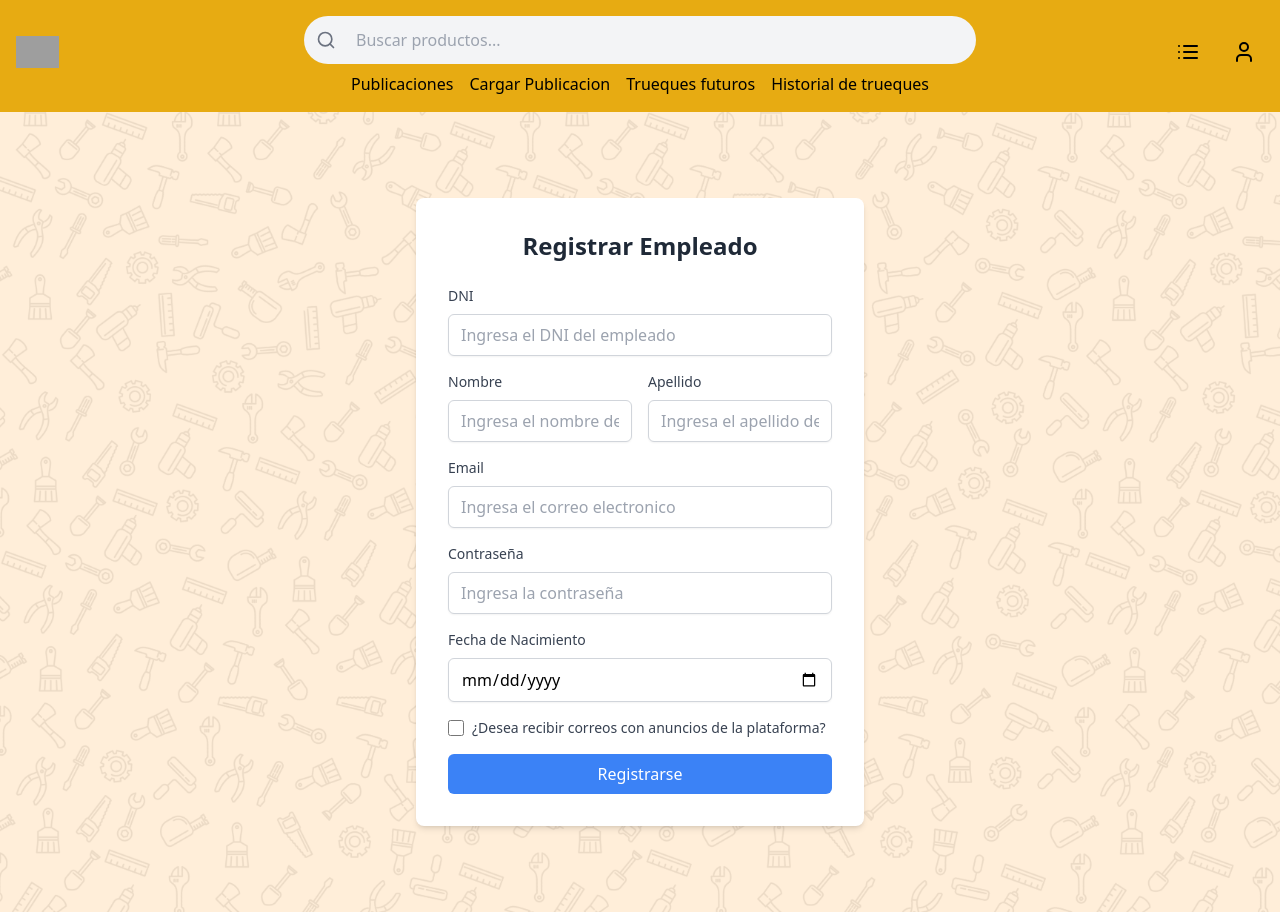
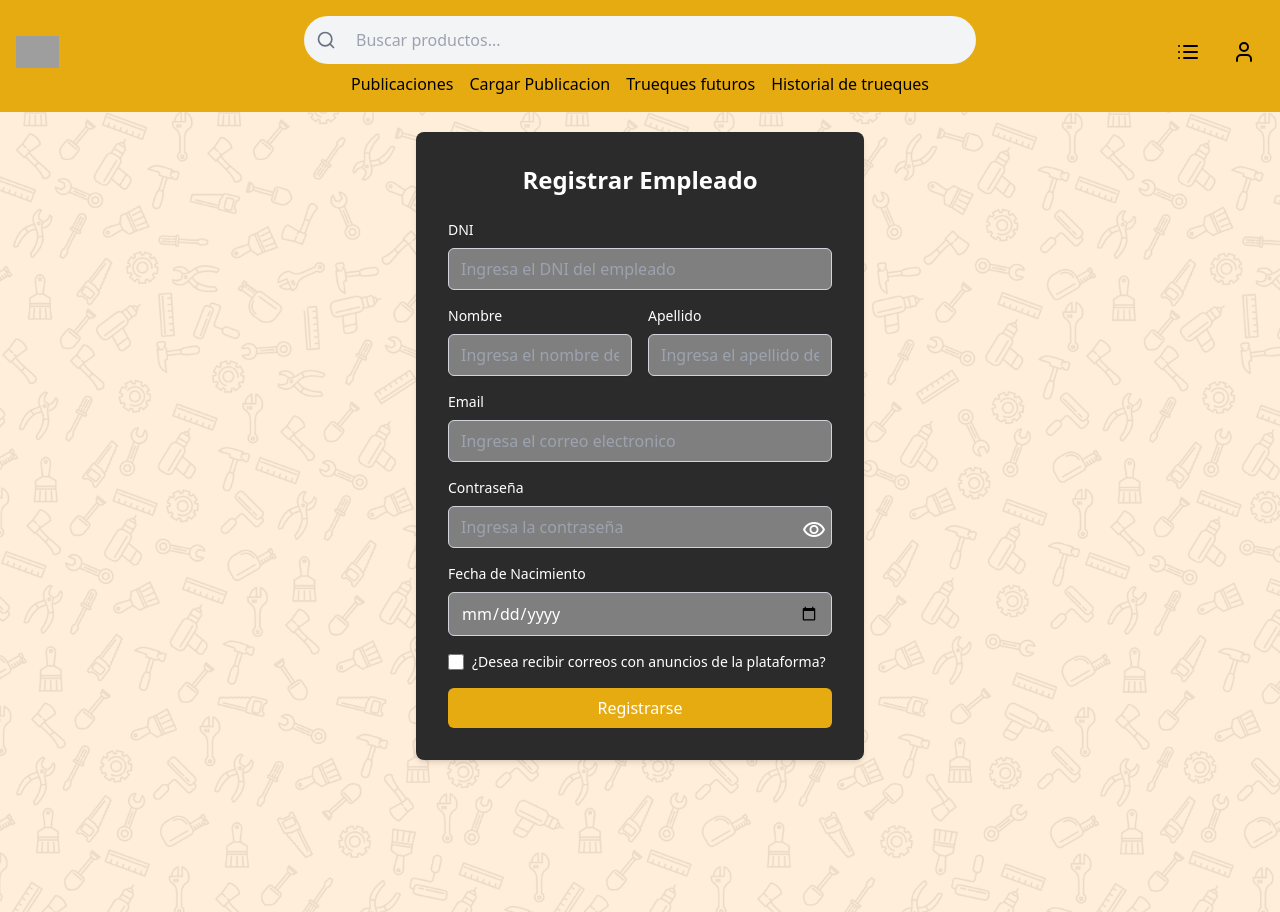
Before and after one commit to ImportFromCBastian/fedeteria-front, a React (Vite) app: page /registrar/empleado in a window 1280 px wide. Built offline with nearby package versions, Linux system fonts and the light colour scheme; grey boxes are pictures that could not be loaded.

Commit message:
cargando cosas

```diff
--- a/src/components/Sucursal/RegistrarSucursalForm.jsx
+++ b/src/components/Sucursal/RegistrarSucursalForm.jsx
@@ -13,11 +13,9 @@ export const RegistrarSucursalForm = () => {
   const { handleChange, handleSubmit } = useHandlerSucursal(credentials, setCredentials)
 
   return (
-    <div className="flex h-screen items-center justify-center bg-gray-100 dark:bg-gray-900">
-      <div className="mx-4 w-full max-w-md rounded-lg bg-white p-8 shadow-md sm:mx-0 dark:bg-gray-800">
-        <h2 className="mb-6 text-center text-2xl font-bold text-gray-800 dark:text-gray-100">
-          Registrar nueva sucursal
-        </h2>
+    <div className="flex items-center justify-center">
+      <div className="my-5 w-full max-w-[48rem] rounded-lg bg-white p-8 shadow-md ">
+        <h2 className="text-center text-2xl font-bold text-gray-800">Registrar nueva sucursal</h2>
         <Toaster
           visibleToasts={8}
           expand="true"
--- a/src/components/user/worker/RegisterWorkerForm.jsx
+++ b/src/components/user/worker/RegisterWorkerForm.jsx
@@ -18,9 +18,11 @@ export const RegisterWorkerForm = () => {
     useHandler(credentials, setCredentials, showPassword, setShowPassword, 'worker')
 
   return (
-    <div className="flex h-screen items-center justify-center  ">
-      <div className="mx-4 w-full max-w-md rounded-lg bg-white p-8 shadow-md sm:mx-0 ">
-        <h2 className="mb-6 text-center text-2xl font-bold text-gray-800 ">Registrar Empleado</h2>
+    <div className="flex items-center justify-center">
+      <div className="mx-4 my-5 w-full max-w-md rounded-lg bg-fede-secundary p-8 shadow-md sm:mx-0">
+        <h2 className="mb-6 text-center text-2xl font-bold text-fede-texto-base">
+          Registrar Empleado
+        </h2>
         <Toaster
           visibleToasts={8}
           expand="true"
@@ -31,78 +33,86 @@ export const RegisterWorkerForm = () => {
         />
         <form className="space-y-4">
           <div>
-            <label htmlFor="dni" className="mb-2 block text-sm font-medium text-gray-700 ">
+            <label htmlFor="dni" className="mb-2 block text-sm font-medium text-fede-texto-base">
               DNI
             </label>
             <input
               name="dni"
               placeholder="Ingresa el DNI del empleado"
               onChange={handleChange}
-              className="w-full rounded-md border border-gray-300 px-3 py-2 shadow-sm [appearance:textfield] focus:border-blue-500 focus:outline-none focus:ring-2 focus:ring-blue-500    [&::-webkit-inner-spin-button]:appearance-none [&::-webkit-outer-spin-button]:appearance-none"
+              className="w-full rounded-md border border-gray-300 bg-fede-fondo-texto px-3 py-2 text-fede-texto-base shadow-sm [appearance:textfield] focus:border-fede-main focus:outline-none focus:ring-2 focus:ring-fede-main dark:border-gray-600 [&::-webkit-inner-spin-button]:appearance-none [&::-webkit-outer-spin-button]:appearance-none"
               type="number"
               autoComplete="off"
             />
           </div>
           <div className="grid grid-cols-2 gap-4">
             <div>
-              <label htmlFor="name" className="mb-2 block text-sm font-medium text-gray-700 ">
+              <label htmlFor="name" className="mb-2 block text-sm font-medium text-fede-texto-base">
                 Nombre
               </label>
               <input
                 name="name"
                 onChange={handleChange}
                 placeholder="Ingresa el nombre del empleado"
-                className="w-full rounded-md border border-gray-300 px-3 py-2 shadow-sm focus:border-blue-500 focus:outline-none focus:ring-2 focus:ring-blue-500   "
+                className="w-full rounded-md border border-gray-300 bg-fede-fondo-texto px-3 py-2 text-fede-texto-claro shadow-sm focus:border-fede-main focus:outline-none focus:ring-2 focus:ring-fede-main dark:border-gray-600"
                 type="text"
               />
             </div>
             <div>
-              <label htmlFor="lastName" className="mb-2 block text-sm font-medium text-gray-700 ">
+              <label
+                htmlFor="lastName"
+                className="mb-2 block text-sm font-medium text-fede-texto-base"
+              >
                 Apellido
               </label>
               <input
                 name="lastName"
                 onChange={handleChange}
                 placeholder="Ingresa el apellido del empleado"
-                className="w-full rounded-md border border-gray-300 px-3 py-2 shadow-sm focus:border-blue-500 focus:outline-none focus:ring-2 focus:ring-blue-500   "
+                className="w-full rounded-md border border-gray-300 bg-fede-fondo-texto px-3 py-2 text-fede-texto-claro shadow-sm focus:border-fede-main focus:outline-none focus:ring-2 focus:ring-fede-main dark:border-gray-600"
                 type="text"
               />
             </div>
           </div>
           <div>
-            <label htmlFor="email" className="mb-2 block text-sm font-medium text-gray-700 ">
+            <label htmlFor="email" className="mb-2 block text-sm font-medium text-fede-texto-base">
               Email
             </label>
             <input
               name="email"
               onChange={handleChange}
               placeholder="Ingresa el correo electronico"
-              className="w-full rounded-md border border-gray-300 px-3 py-2 shadow-sm focus:border-blue-500 focus:outline-none focus:ring-2 focus:ring-blue-500   "
+              className="w-full rounded-md border border-gray-300 bg-fede-fondo-texto px-3 py-2 text-fede-texto-claro shadow-sm focus:border-fede-main focus:outline-none focus:ring-2 focus:ring-fede-main dark:border-gray-600"
               type="email"
             />
           </div>
           <div className="relative">
-            <label htmlFor="password" className="mb-2 block text-sm font-medium text-gray-700 ">
+            <label
+              htmlFor="password"
+              className="mb-2 block text-sm font-medium text-fede-texto-base"
+            >
               Contraseña
             </label>
-
             <input
               name="password"
               onChange={handleChange}
               placeholder="Ingresa la contraseña"
-              className="w-full rounded-md border border-gray-300 px-3 py-2 shadow-sm focus:border-blue-500 focus:outline-none focus:ring-2 focus:ring-blue-500   "
+              className="w-full rounded-md border border-gray-300 bg-fede-fondo-texto px-3 py-2 text-fede-texto-claro shadow-sm focus:border-fede-main focus:outline-none focus:ring-2 focus:ring-fede-main dark:border-gray-600"
               type={!showPassword ? 'password' : 'text'}
             />
             <RenderVisibility show={showPassword} handleClick={handleChangePasswordVisibility} />
           </div>
           <div>
-            <label htmlFor="birthdate" className="mb-2 block text-sm font-medium text-gray-700 ">
+            <label
+              htmlFor="birthdate"
+              className="mb-2 block text-sm font-medium text-fede-texto-base"
+            >
               Fecha de Nacimiento
             </label>
             <input
               name="birthdate"
               onChange={handleChange}
-              className="w-full rounded-md border border-gray-300 px-3 py-2 shadow-sm focus:border-blue-500 focus:outline-none focus:ring-2 focus:ring-blue-500   "
+              className="w-full rounded-md border border-gray-300 bg-fede-fondo-texto px-3 py-2 text-fede-texto-claro shadow-sm focus:border-fede-main focus:outline-none focus:ring-2 focus:ring-fede-main dark:border-gray-600"
               type="date"
             />
           </div>
@@ -110,17 +120,20 @@ export const RegisterWorkerForm = () => {
             <input
               name="notification"
               onChange={handleChangeCheck}
-              className="h-4 w-4 rounded border-gray-300 text-blue-500 focus:ring-blue-500"
+              className="h-4 w-4 rounded border-gray-300 text-fede-main focus:ring-fede-main"
               type="checkbox"
             />
-            <label htmlFor="notification" className="ml-2 block text-sm font-medium text-gray-700 ">
+            <label
+              htmlFor="notification"
+              className="ml-2 block text-sm font-medium text-fede-texto-base"
+            >
               ¿Desea recibir correos con anuncios de la plataforma?
             </label>
           </div>
           <button
             type="submit"
             onClick={handleSubmit}
-            className="w-full rounded-md bg-blue-500 px-4 py-2 font-medium text-white hover:bg-blue-600 focus:outline-none focus:ring-2 focus:ring-blue-500 focus:ring-offset-2"
+            className="w-full rounded-md bg-fede-main px-4 py-2 font-medium text-white hover:bg-fede-main-claro focus:outline-none focus:ring-2 focus:ring-fede-main focus:ring-offset-2"
           >
             Registrarse
           </button>
--- a/tailwind.config.js
+++ b/tailwind.config.js
@@ -8,11 +8,11 @@ export default {
       },
       colors: {
         'fede-main': '#E7AB12',
-        'fede-main-claro': '#F0BF42',
-        'fede-secundary': '#231C07',
-        'fede-secundary-claro': '#1c1c1b',
+        'fede-main-claro': '#FFF9E3',
+        'fede-secundary': '#2B2B2B     ',
+        'fede-fondo-texto': '#7F7F7F    ',
         'fede-texto-claro': '#FFFFFF',
-        'fede-texto-base': '#FFFFFF'
+        'fede-texto-base': '#FFFFFF  '
         //231C07 marron oscuro cute
       }
     }
```
Also changed, not shown: src/components/Login.jsx (+12 -20 lines), src/components/publicaciones/PostPublicationForm.jsx (+30 -27 lines), src/components/user/client/RegisterClientForm.jsx (+9 -9 lines).
